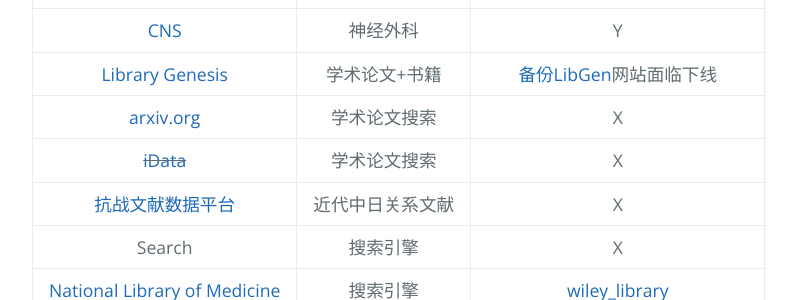
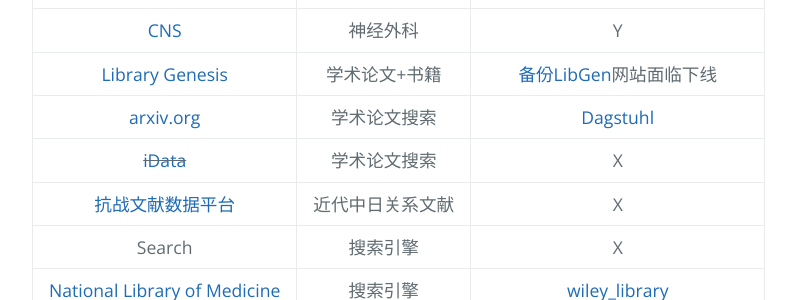
Before and after one commit to AmbroseRen/test, a Jekyll site: the page built from Library/AcademicSearch.md, in a window 1280 px wide. Shown: the part 353-653 px from the top of the page, without its empty margins (192-988 px from the left). Built offline with Jekyll 4.4.1, drawn with Linux system fonts in a browser that asks for light colours; our own code applies the rules of GitHub Pages for plain Markdown files; the repository's description, which GitHub fills in, is left out.

Commit message:
Update AcademicSearch.md

```diff
--- a/Library/AcademicSearch.md
+++ b/Library/AcademicSearch.md
@@ -9,7 +9,7 @@
 | [elsevier](https://www.sciencedirect.com/) | 会议、学术论文 | [主站](https://www.elsevier.com/) |
 | [CNS](https://www.cns.org/Default.aspx) | 神经外科 | Y |
 | [Library Genesis](http://gen.lib.rus.ec/) | 学术论文+书籍 | [备份LibGen](https://www.maguang.net/archives/6030)网站面临下线 |
-| [arxiv.org](https://arxiv.org/) | 学术论文搜索 | X |
+| [arxiv.org](https://arxiv.org/) | 学术论文搜索 | [Dagstuhl](https://www.dagstuhl.de/en/about-dagstuhl/news/) |
 | ~~[iData](https://www.cn-ki.net/)~~ | 学术论文搜索 | X |
 | [抗战文献数据平台](http://www.modernhistory.org.cn/index.htm) | 近代中日关系文献 | X |
 | Search | 搜索引擎 | X |
```
